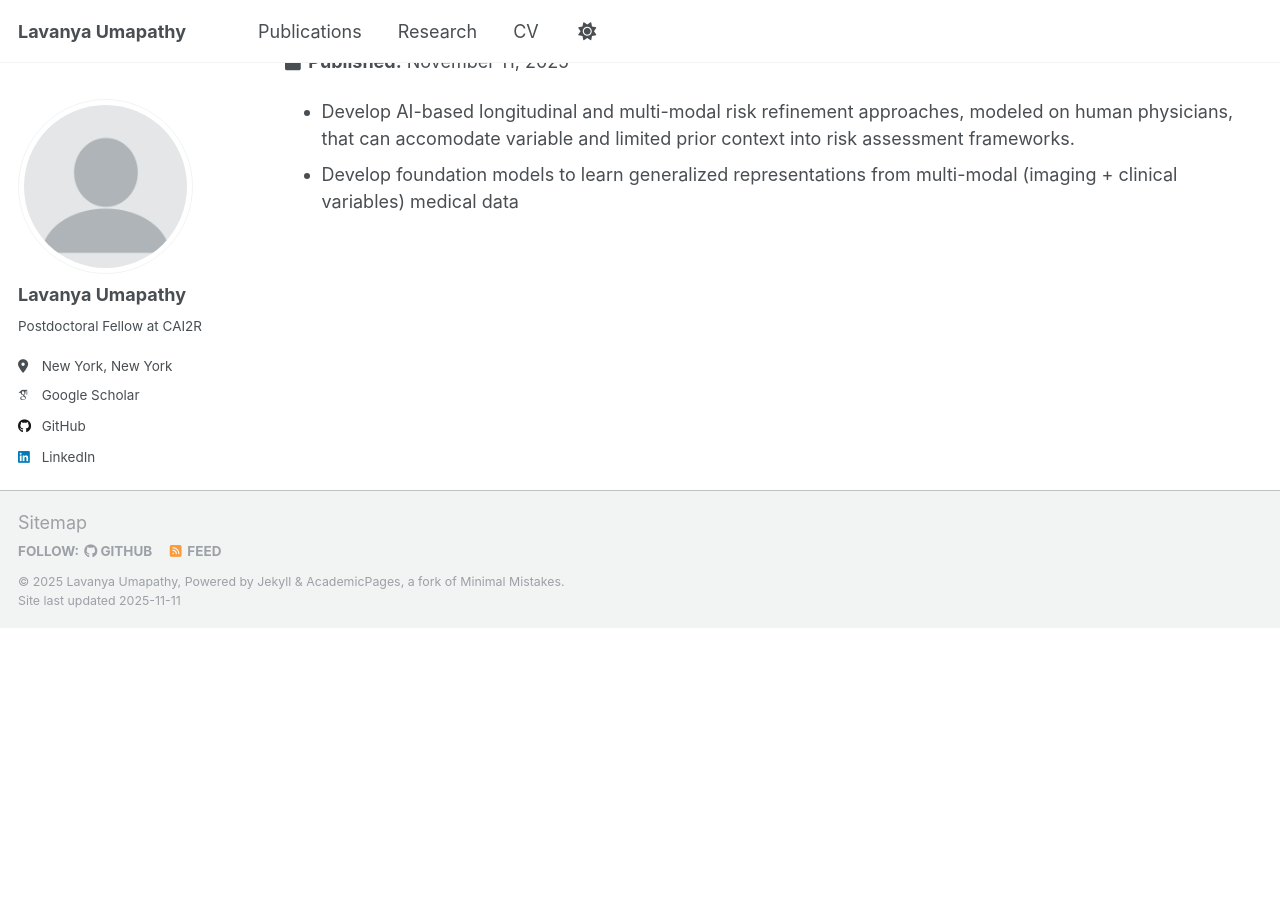
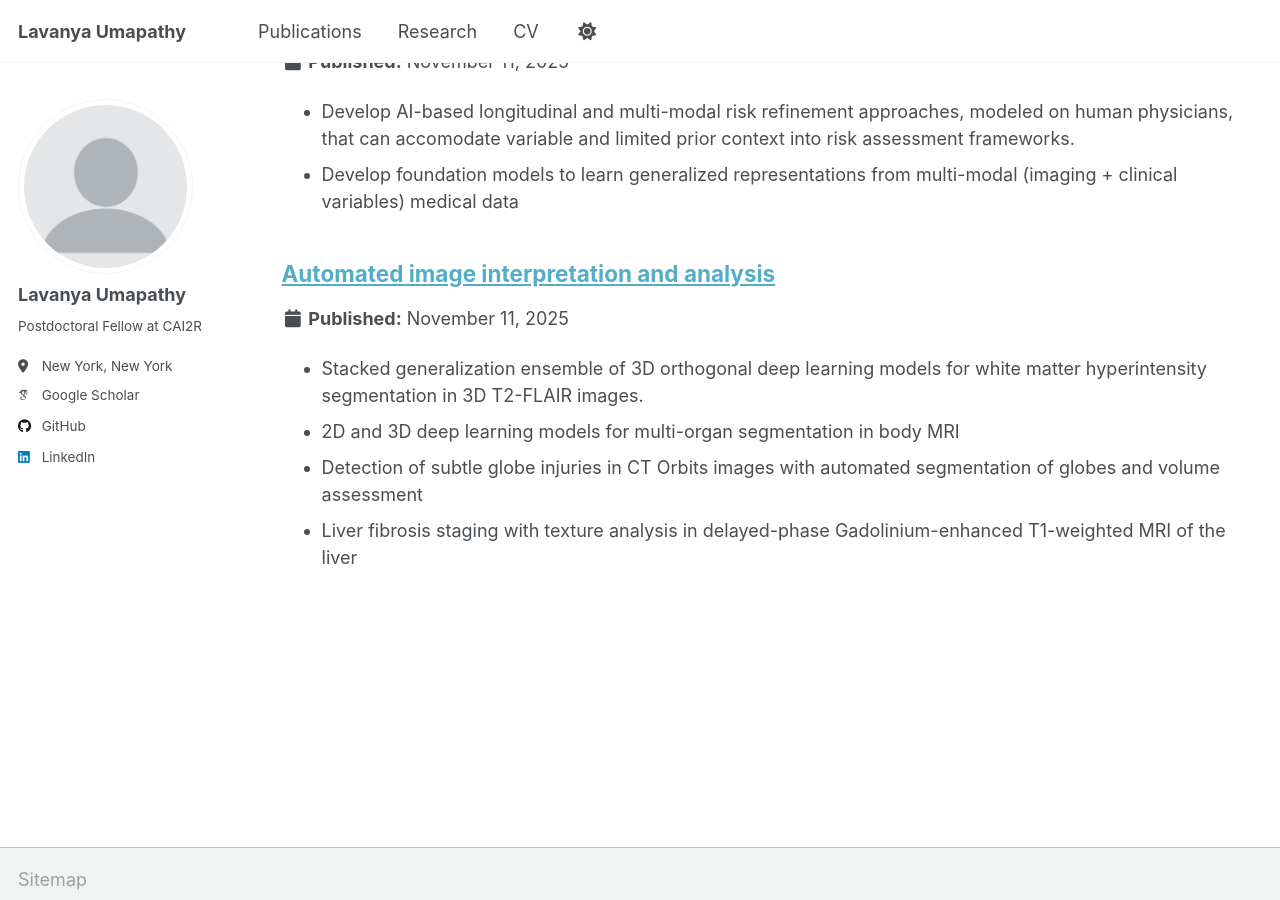
Before and after one commit to lunastra26/lunastra26.github.io, a Jekyll site: the page built from _pages/research.html, in a window 1280 px wide and 900 px high, scrolled down 661 px. Built offline with Jekyll 4.4.1, drawn with Linux system fonts in a browser that asks for light colours; some web fonts are replaced; before the commit the page ends 1289 px from its top, so only the background shows below that.

Commit message:
Update 2022-contrast-synthesis-thalamic-nuclei.md

```diff
--- a/_research/2022-contrast-synthesis-thalamic-nuclei.md
+++ b/_research/2022-contrast-synthesis-thalamic-nuclei.md
@@ -1,7 +1,11 @@
-
 ---
-title: "Contrast synthesis to improve thalamic nuclei segmentation"
+title: "Automated image interpretation and analysis"
 collection: research
 ---
 
-Leverage DL models to synthesize white-matter-nulled MPRAGE images, that have better intra-thalamic nuclear contrast, from conventionally acquired T1-weighted MPRAGE images.
+<ul>
+  <li> Stacked generalization ensemble of 3D orthogonal deep learning models for white matter hyperintensity segmentation in 3D T2-FLAIR images. </li>
+  <li> 2D and 3D deep learning models for multi-organ segmentation in body MRI </li>
+  <li> Detection of subtle globe injuries in CT Orbits images with automated segmentation of globes and volume assessment </li>
+  <li> Liver fibrosis staging with texture analysis in delayed-phase Gadolinium-enhanced T1-weighted MRI of the liver </li>
+</ul>
```
